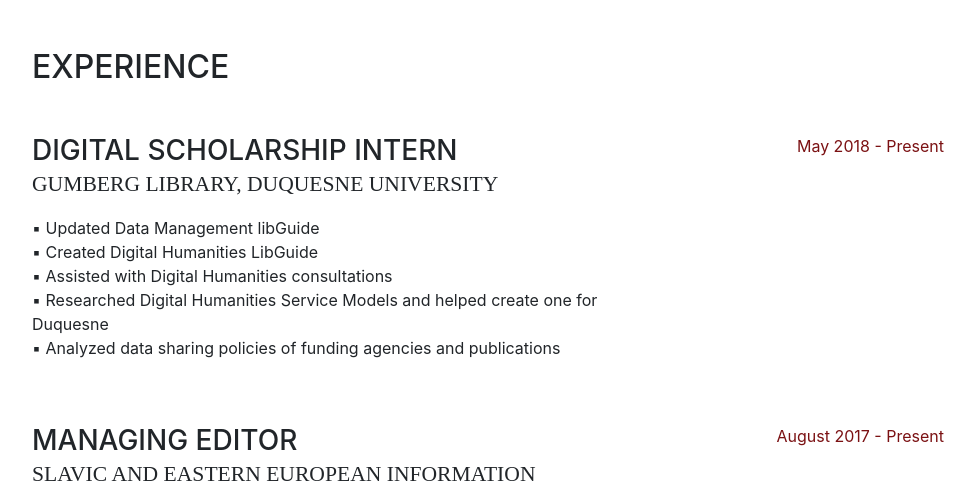
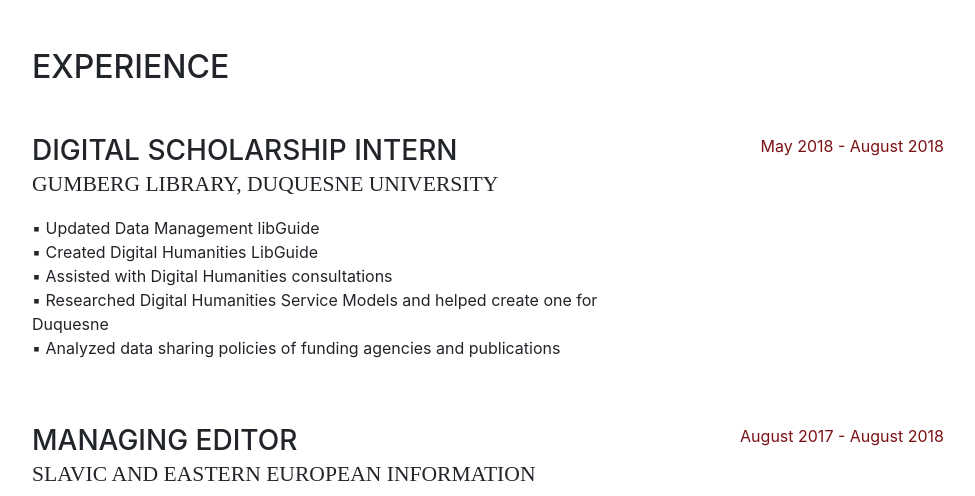
Before and after one commit to AlexSanford13/Portfolio, a website with bundled scripts: page index.html in a window 1280 px wide. Shown: the part 800-1296 px from the top of the page, without its empty margins (288-1263 px from the left). Built offline with nearby package versions, Linux system fonts and the light colour scheme; a web font is replaced by a local one.

Commit message:
Uploaded New Resume and Updated Dates

```diff
--- a/index.html
+++ b/index.html
@@ -131,7 +131,7 @@
                  ▪ Analyzed data sharing policies of funding agencies and publications</p>
             </div>
             <div class="resume-date text-md-right">
-              <span class="text-primary">May 2018 - Present</span>
+              <span class="text-primary">May 2018 - August 2018</span>
             </div>
           </div>
 
@@ -144,7 +144,7 @@
                  ▪ Assisted subject Librarians with libguide creation and managment between issues</p>
             </div>
             <div class="resume-date text-md-right">
-              <span class="text-primary">August 2017 - Present</span>
+              <span class="text-primary">August 2017 - August 2018</span>
             </div>
           </div>
 
@@ -224,7 +224,7 @@
               <div>Independent Track combining Academic Libraries and Information Technologies</div>
             </div>
             <div class="resume-date text-md-right">
-              <span class="text-primary">August 2017 - Present</span>
+              <span class="text-primary">August 2017 - August 2018</span>
             </div>
           </div>
 
```
Also changed, not shown: 1 other file.
